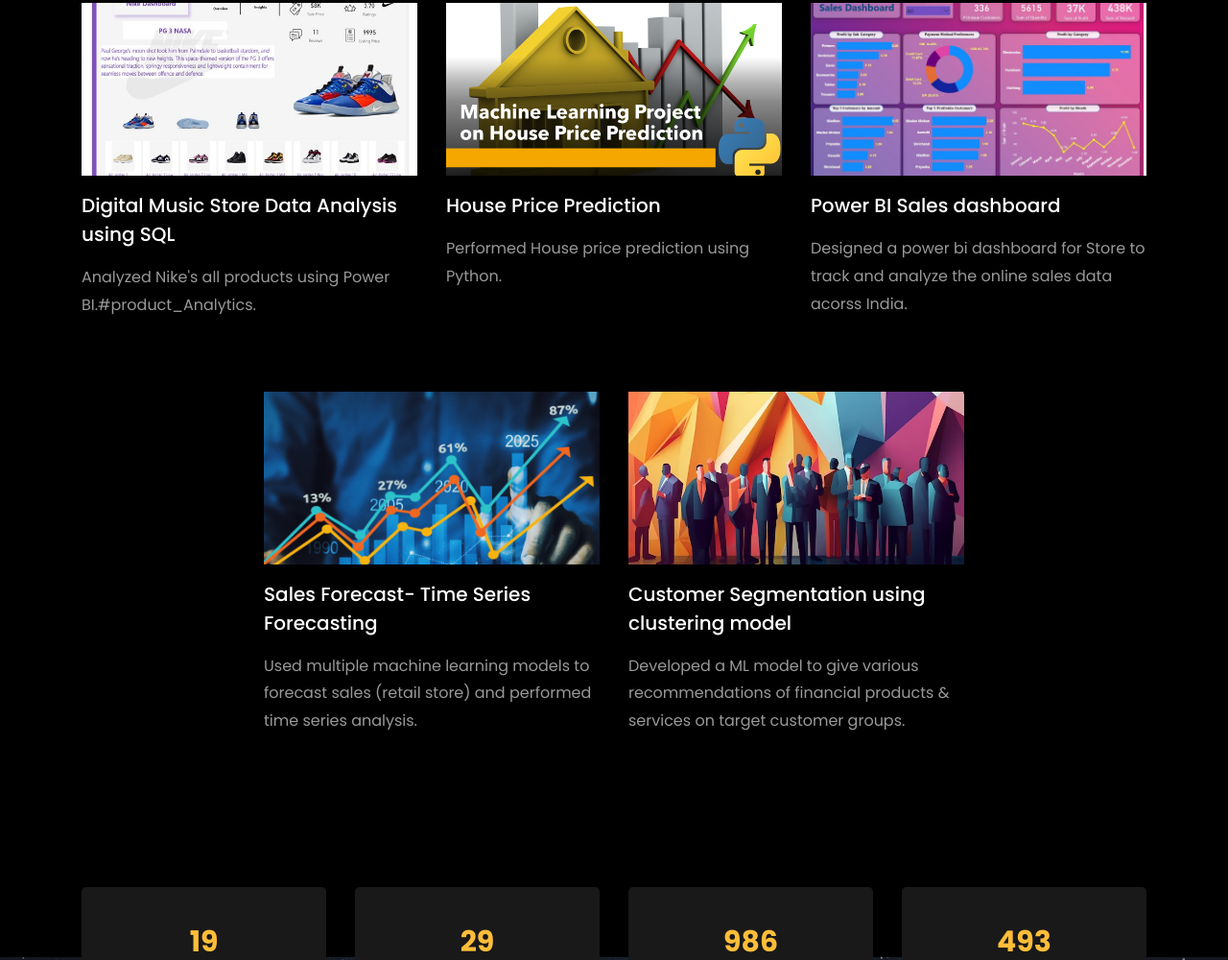
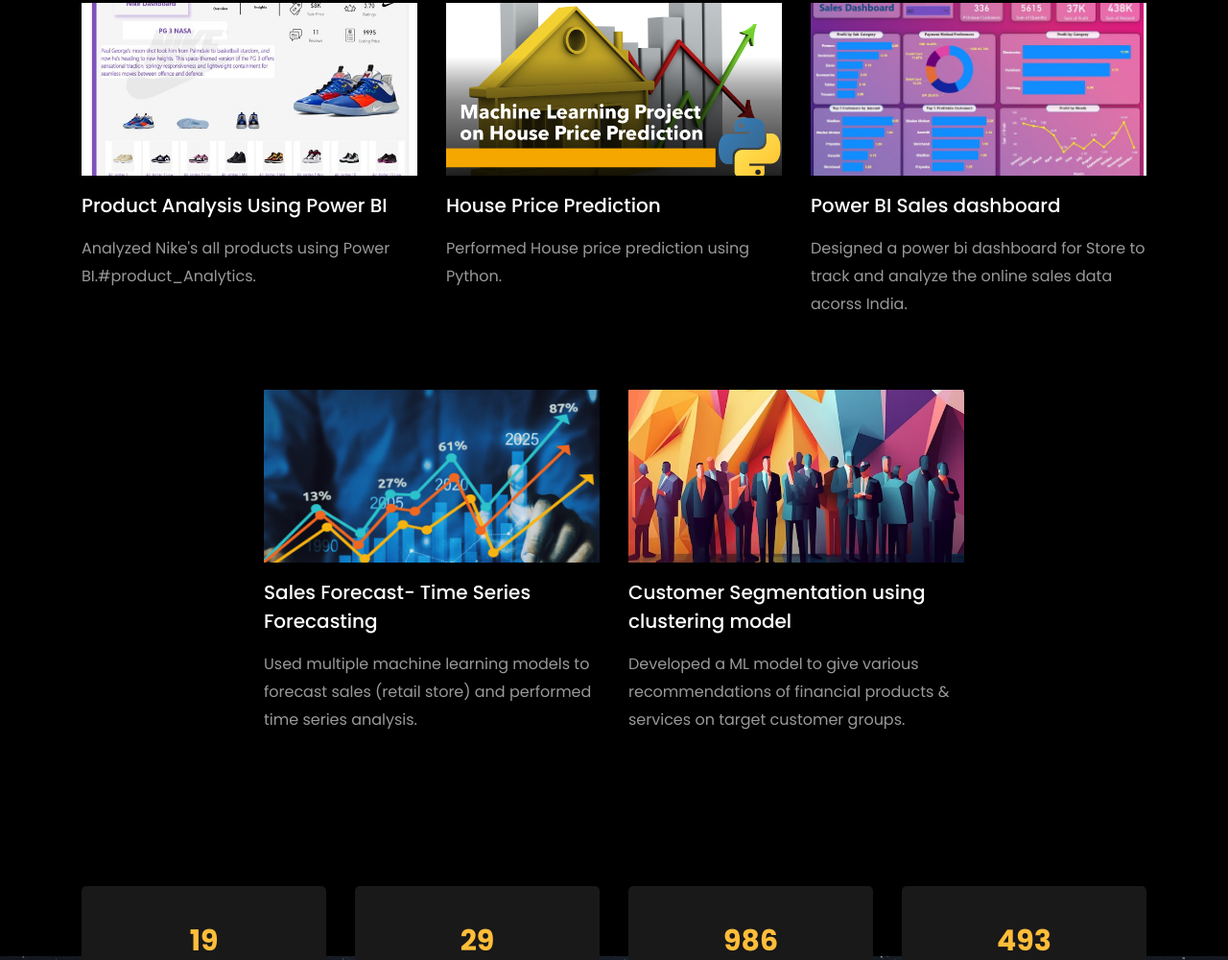
Before and after one commit to SurajKhune/SurajKhune.github.io, a plain HTML site: page index.html in a window 1280 px wide. Shown: the part 3634-4634 px from the top of the page at 96% size. Drawn offline with Linux system fonts and the light colour scheme; files whose address does not match are found by name.

Commit message:
Update index.html

```diff
--- a/index.html
+++ b/index.html
@@ -421,7 +421,7 @@
               </a>
               <div class="text mt-3 float-right d-block">
 
-                <h3 class="heading"><a href="https://app.powerbi.com/view?r=eyJrIjoiOGIxZjM3NzEtMjUwOS00ZjZiLWI4ODQtOWMzYjQyODRiNDU4IiwidCI6ImRmODY3OWNkLWE4MGUtNDVkOC05OWFjLWM4M2VkN2ZmOTVhMCJ9">Digital Music Store Data Analysis using SQL</a></h3>
+                <h3 class="heading"><a href="https://app.powerbi.com/view?r=eyJrIjoiOGIxZjM3NzEtMjUwOS00ZjZiLWI4ODQtOWMzYjQyODRiNDU4IiwidCI6ImRmODY3OWNkLWE4MGUtNDVkOC05OWFjLWM4M2VkN2ZmOTVhMCJ9">Product Analysis Using Power BI</a></h3>
                 <p>Analyzed Nike's all products using Power BI.#product_Analytics.</p>
               </div>
             </div>
```
